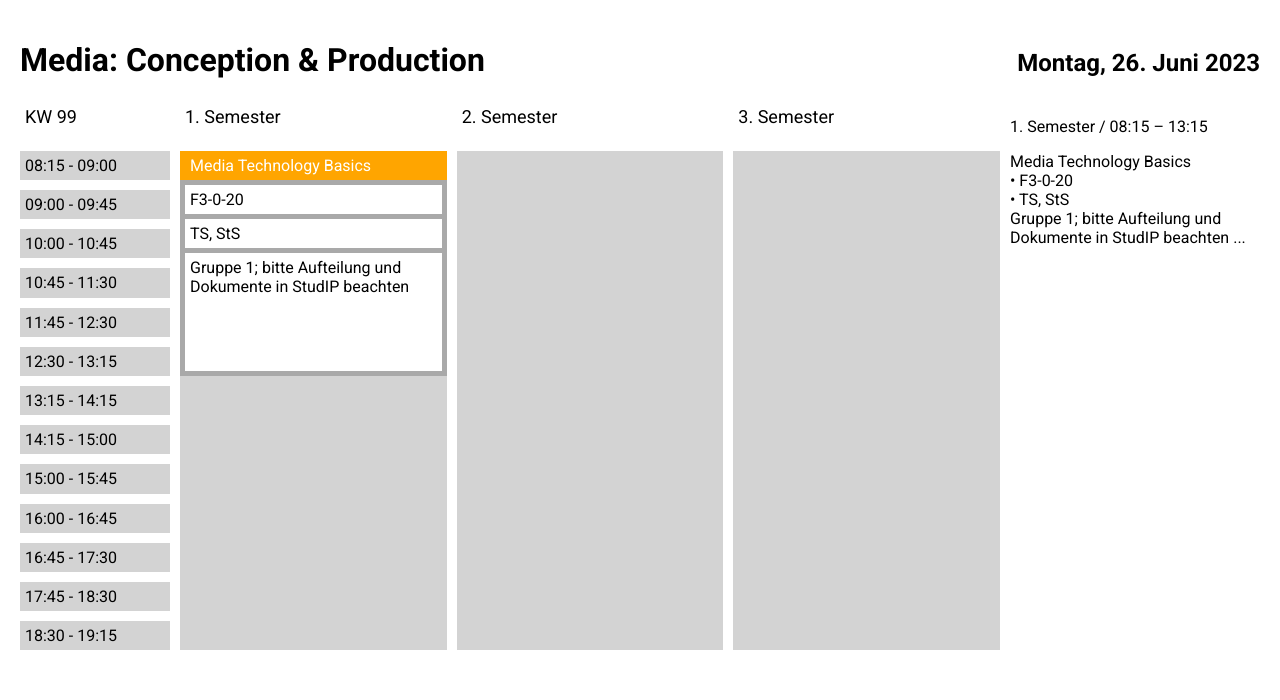
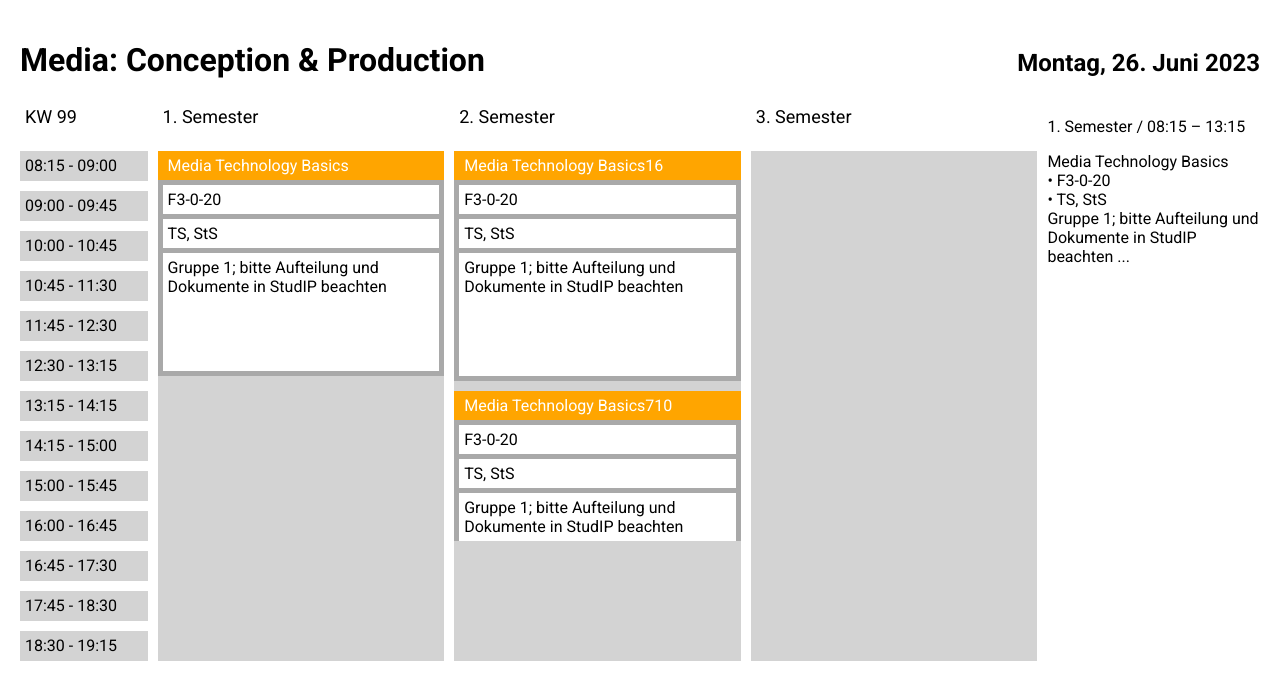
Before and after one commit to Jan0707/schedule-template, a React (Create React App) app: page / in a window 1280 px wide. Shown: the top 700 px of the page. Built offline with nearby package versions, Linux system fonts and the light colour scheme.

Commit message:
Added proof of concept css grid

```diff
--- a/src/App.tsx
+++ b/src/App.tsx
@@ -2,6 +2,7 @@ import * as React from 'react';
 import './style.css';
 
 import Entry from './Entry';
+import GridEntry from './GridEntry';
 
 export default function App() {
   return (
@@ -17,6 +18,7 @@ export default function App() {
       <div className="schedule-container">
         <div className="schedule-column column-timing">
           <div>KW 99</div>
+          <div className="timings">
             <div>08:15 - 09:00</div>
             <div>09:00 - 09:45</div>
             <div>10:00 - 10:45</div>
@@ -30,6 +32,7 @@ export default function App() {
             <div>16:45 - 17:30</div>
             <div>17:45 - 18:30</div>
             <div>18:30 - 19:15</div>
+          </div>
         </div>
         <div className="schedule-columns columns-semesters">
           <div className="column-semester">
@@ -46,7 +49,24 @@ export default function App() {
           </div>
           <div className="column-semester">
             <div className="title">2. Semester</div>
-            <div className="semester-events"></div>
+            <div className="semester-events semester-events-grid">
+              <GridEntry
+                name="Media Technology Basics"
+                room="F3-0-20"
+                teacher="TS, StS"
+                description="Gruppe 1; bitte Aufteilung und Dokumente in StudIP beachten"
+                slotStart={1}
+                slotEnd={6}
+              />
+              <GridEntry
+                name="Media Technology Basics"
+                room="F3-0-20"
+                teacher="TS, StS"
+                description="Gruppe 1; bitte Aufteilung und Dokumente in StudIP beachten"
+                slotStart={7}
+                slotEnd={10}
+              />
+            </div>
           </div>
           <div className="column-semester">
             <div className="title">3. Semester</div>
--- /dev/null
+++ b/src/GridEntry.tsx
@@ -0,0 +1,33 @@
+import * as React from 'react';
+
+import './entry.css';
+
+export default function GridEntry(entry: {
+  name: string;
+  room: string;
+  teacher: string;
+  description: string;
+  slotStart: number;
+  slotEnd: number;
+}) {
+  console.log(entry);
+
+  return (
+    <div
+      className="entry"
+      style={{
+        gridRowStart: entry.slotStart,
+        gridRowEnd: entry.slotEnd + 1,
+        //'grid-row-start': ,
+        //'grid-row-end':
+      }}
+    >
+      <div className="title">
+        {entry.name + entry.slotStart + entry.slotEnd}
+      </div>
+      <div>{entry.room}</div>
+      <div>{entry.teacher}</div>
+      <div className="description">{entry.description}</div>
+    </div>
+  );
+}
--- a/src/style.css
+++ b/src/style.css
@@ -50,19 +50,23 @@ TIME COLUMN
   margin-right: 10px;
 }
 
-.column-timing > div {
-  padding: 5px;
-  height: 1.2rem;
-}
-
 .column-timing > div:first-child {
   padding: 5px;
   flex-basis: 30px;
   font-size: large;
 }
 
-.column-timing > div:not(:first-child) {
+.timings {
+  display: grid; /* 1 */
+  grid-template-rows: repeat(13, 30px);
+  row-gap: 10px;
+}
+
+.timings > div {
+  padding: 5px;
+  width: 100%;
   background-color: lightgrey;
+  box-sizing: border-box;
 }
 
 /**
@@ -93,6 +97,16 @@ SEMESTER COLUMN
   flex-grow: 1;
 }
 
+.semester-events-grid {
+  display: grid;
+  row-gap: 10px;
+  grid-template-rows: repeat(13, 30px);
+}
+
+.semester-events-grid .grid-item {
+  background-color: red;
+}
+
 /**
 DETAIL COLUMN
 */
```
Lines whose indentation alone changed are shown as unchanged.
